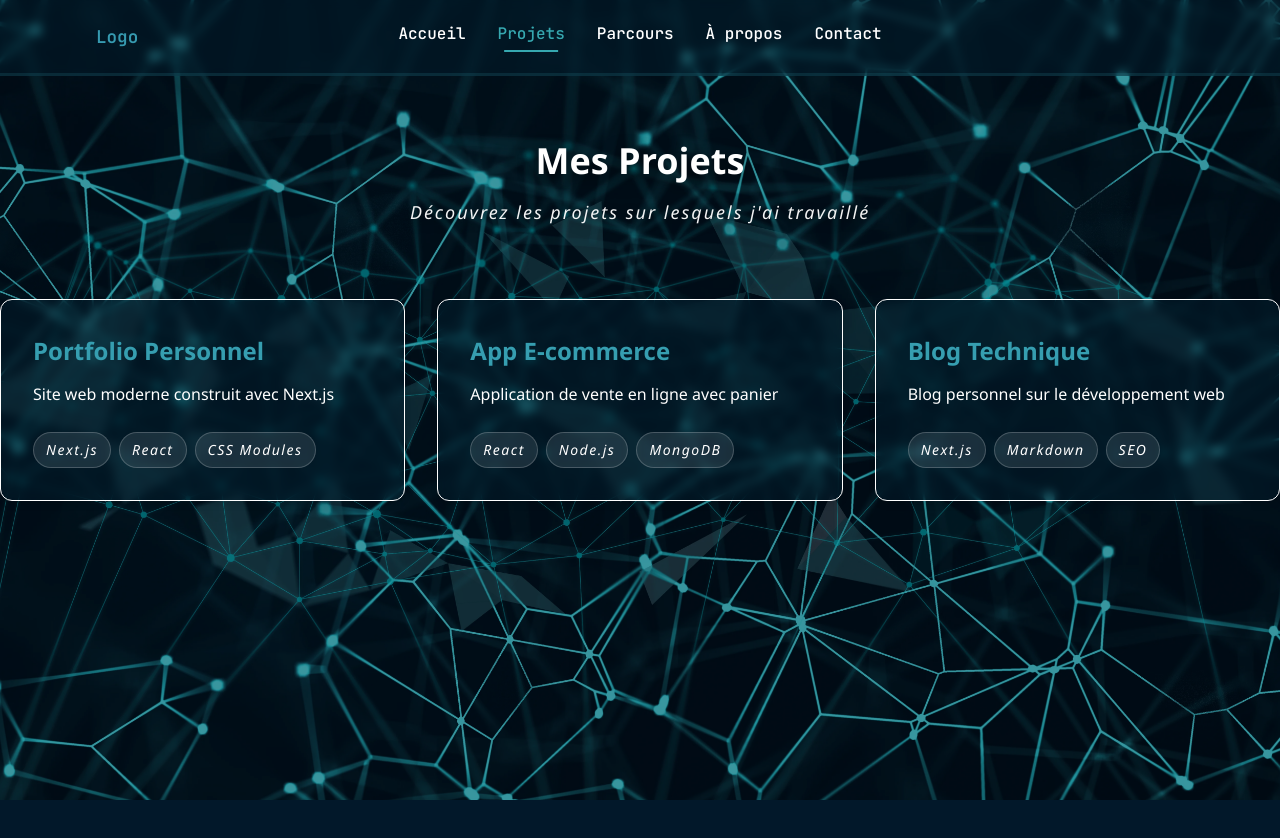
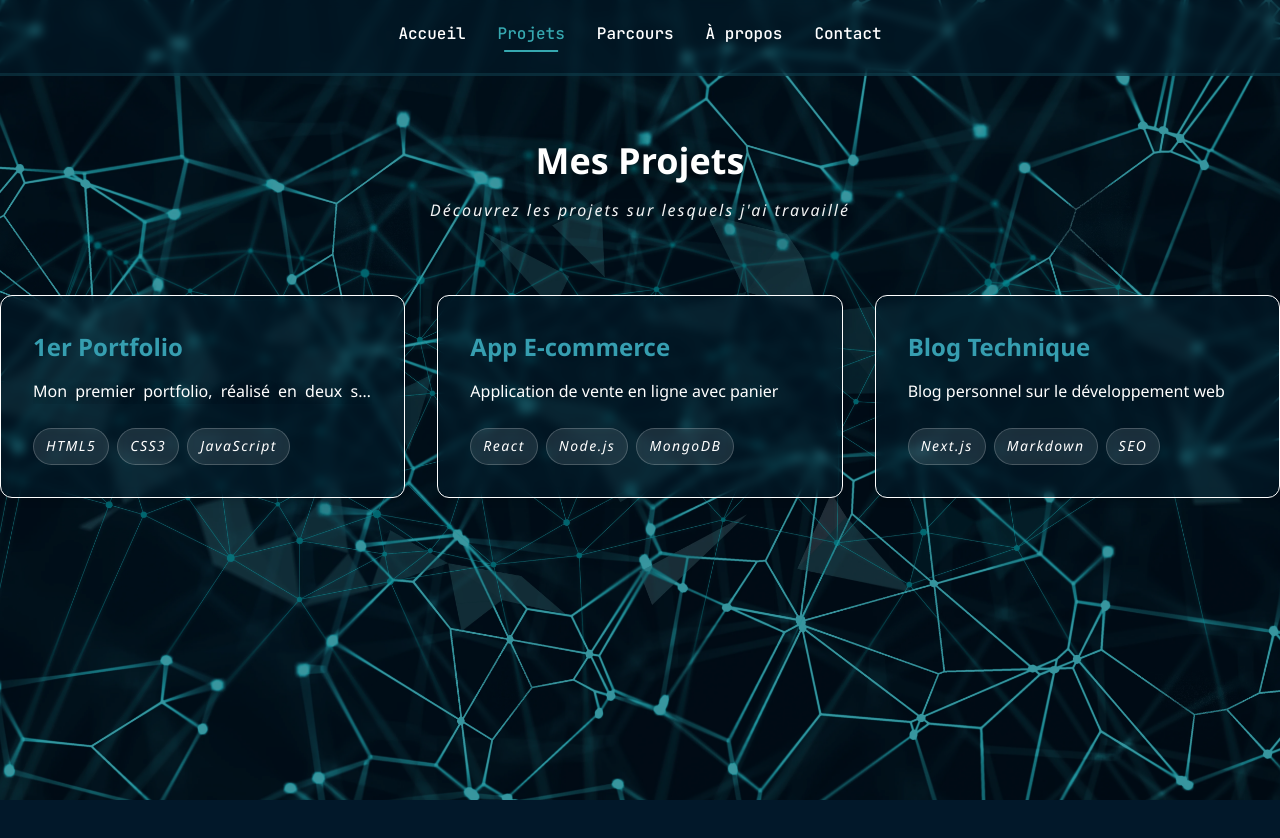
Before and after one commit to fannysaez/startNextJs, a Next.js app: page /projets in a window 1280 px wide. Shown: the top 838 px of the page. Built offline with nearby package versions, Linux system fonts and the light colour scheme.

Commit message:
pages(creer routes dynamiques) : creations des pages dynamiques point par point, etape par etape

```diff
--- a/app/page.js
+++ b/app/page.js
@@ -16,7 +16,7 @@ export default function Home() {
           alliant technique, design et expérience utilisateur.
         </p>
         <div className={styles.heroButtons}>
-          <a href="#projects" className={`${styles.btn} ${styles.btnPrimary}`}>
+          <a href="/projets" className={`${styles.btn} ${styles.btnPrimary}`}>
             Voir mes projets
           </a>
           <a href="#contact" className={`${styles.btn} ${styles.btnSecondary}`}>
--- a/app/projets/page.js
+++ b/app/projets/page.js
@@ -1,10 +1,11 @@
-import styles from './page.module.css'
-import Tag from '@/components/Tag/Tag'
+import styles from "./page.module.css";
+import Link from "next/link";
+import Tag from "@/components/Tag/Tag";
 
 export default function Projects() {
   return (
     <>
-      <div className={`${styles['projets-hero']} ${styles.container}`}>
+      <div className={`${styles["projets-hero"]} ${styles.container}`}>
         <h1 className={styles.title}>Mes Projets</h1>
         <p className={styles.description}>
           Découvrez les projets sur lesquels j&apos;ai travaillé
@@ -12,15 +13,23 @@ export default function Projects() {
       </div>
 
       <div className={styles.grid}>
-        <div className={`${styles.card} ${styles.cardSecondary}`}>
-          <h2>Portfolio Personnel</h2>
-          <p>Site web moderne construit avec Next.js</p>
-          <div className={styles.tags}>
-            <Tag>Next.js</Tag>
-            <Tag>React</Tag>
-            <Tag>CSS Modules</Tag>
+        <Link href="/projets/portfolio" className={styles.cardLink}>
+          <div className={`${styles.card} ${styles.cardSecondary}`}>
+            <h2>1er Portfolio</h2>
+            <p className={`${styles.contenu} ${styles.cardDescription}`}>
+              Mon premier portfolio, réalisé en deux semaines en juillet 2024,
+              est né après avoir suivi une formation gratuite sur "Le Réacteur".
+              Je l'enrichis depuis lors avec chaque nouvelle technologie et
+              projet découverts pendant ma formation chez Simplon à
+              Clermont-Ferrand.
+            </p>
+            <div className={styles.tags}>
+              <Tag>HTML5</Tag>
+              <Tag>CSS3</Tag>
+              <Tag>JavaScript</Tag>
+            </div>
           </div>
-        </div>
+        </Link>
 
         <div className={`${styles.card} ${styles.cardSecondary}`}>
           <h2>App E-commerce</h2>
@@ -43,5 +52,5 @@ export default function Projects() {
         </div>
       </div>
     </>
-  )
+  );
 }
--- a/app/projets/page.module.css
+++ b/app/projets/page.module.css
@@ -9,8 +9,10 @@
   border-radius: 12px;
   padding: 2rem;
   box-shadow: 0 4px 6px rgba(0, 0, 0, 0.1);
-  transition: transform 0.3s ease, box-shadow 0.3s ease;
-  }
+  transition:
+    transform 0.3s ease,
+    box-shadow 0.3s ease;
+}
 
 .card:hover {
   transform: translateY(-5px);
@@ -24,6 +26,7 @@
   backdrop-filter: blur(5px);
   transition: all 0.3s ease;
   border: 1px solid white;
+  color: #ffffff;
 }
 
 .card h2 {
@@ -36,6 +39,30 @@
   color: #ffffff;
   margin-bottom: 1.5rem;
   line-height: 1.6;
+  text-align: justify;
+  -webkit-hyphens: auto;
+  -ms-hyphens: auto;
+  hyphens: auto;
+}
+
+/* Troncature pour les descriptions des cartes projets */
+.cardDescription {
+  display: -webkit-box;
+  -webkit-line-clamp: 1;
+  line-clamp: 1;
+  -webkit-box-orient: vertical;
+  overflow: hidden;
+  text-overflow: ellipsis;
+}
+
+/* Lien couvrant la carte */
+.cardLink {
+  text-decoration: none;
+  color: inherit;
+  display: block;
+}
+.cardLink .card {
+  cursor: pointer;
 }
 
 .tags {
@@ -67,18 +94,45 @@
   color: #ffffff;
   font-weight: 600;
   text-align: center;
-  text-shadow: 0 6px 18px rgba(0,0,0,0.6);
+  text-shadow: 0 6px 18px rgba(0, 0, 0, 0.6);
 }
 
 .description {
-  font-size: 1.125rem;
-  color: rgba(255,255,255,0.95);
+  color: rgba(255, 255, 255, 0.95);
   text-align: center;
   margin: 0 0 2rem 0;
-  text-shadow: 0 4px 12px rgba(0,0,0,0.45);
+  text-shadow: 0 4px 12px rgba(0, 0, 0, 0.45);
+  font-weight: 200;
   font-style: italic;
+  letter-spacing: 2px;
+}
+
+/* Contenu détaillé des pages portfolio (aligné/justifié) */
+.contenu {
+  color: rgba(255, 255, 255, 0.95);
+  text-align: justify;
+  margin: 0 0 2rem 0;
+  text-shadow: 0 4px 12px rgba(0, 0, 0, 0.45);
   font-weight: 200;
-  letter-spacing: 2px;
+  line-height: 1.6;
+}
+
+/* Bouton secondaire (copié depuis app/page.module.css pour uniformité) */
+.btnSecondary {
+  background-color: transparent;
+  background: rgba(2, 28, 45, 0.5);
+  backdrop-filter: blur(5px);
+  transition: all 0.3s ease;
+  border: 1px solid white;
+  display: inline-block;
+  padding: 0.5rem 1rem;
+  border-radius: 8px;
+  text-decoration: none;
+  color: #ffffff;
+}
+.btnSecondary:hover {
+  color: #07a7bd;
+  transform: translateY(-2px);
 }
 
 .projets-hero {
--- a/components/Navigation/Navigation.jsx
+++ b/components/Navigation/Navigation.jsx
@@ -10,7 +10,7 @@ export default function Navigation() {
    <nav className={styles.nav}>
      <div className={styles.container}>
        <Link href="/" className={styles.logo}>
-         Logo
+         {/* Logo */}
        </Link>
 
        <ul className={styles.menu}>
```
Also changed, not shown: app/projets/portfolio/page.js (added, +23 -0 lines).
